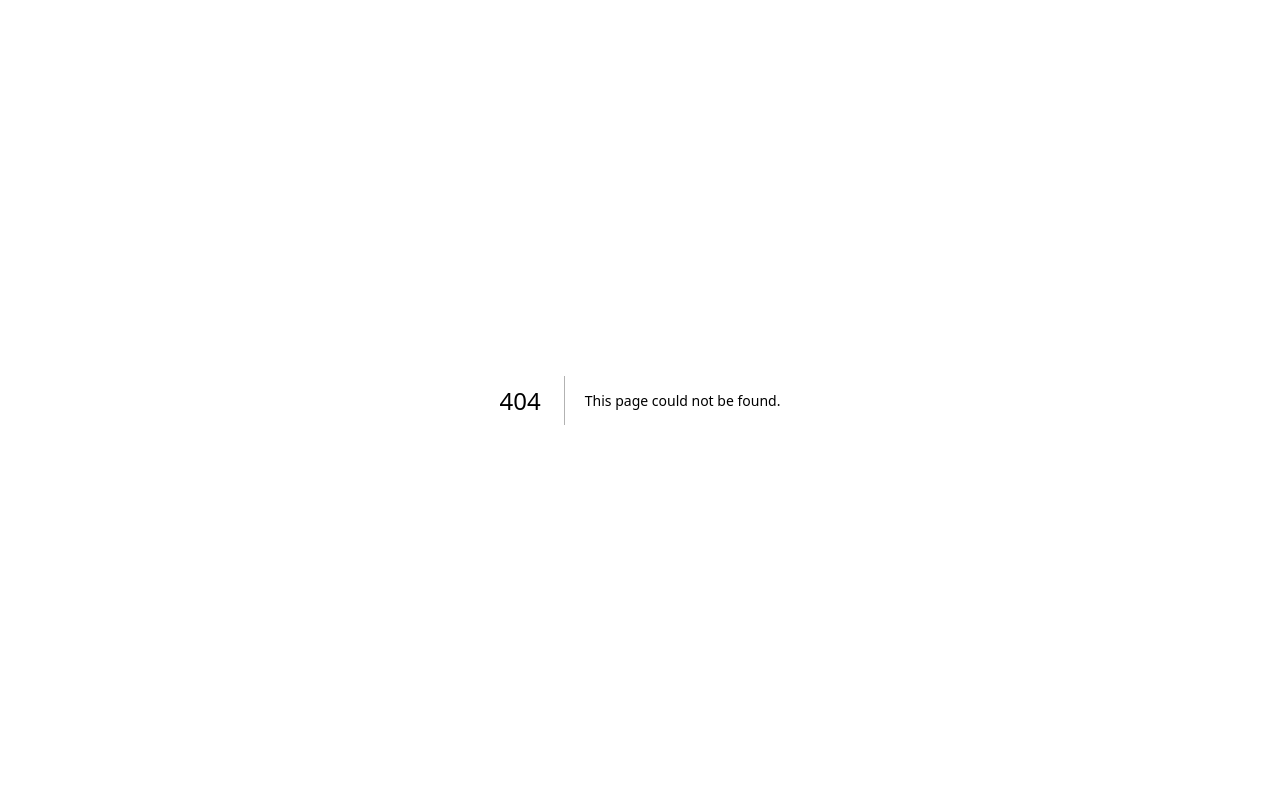
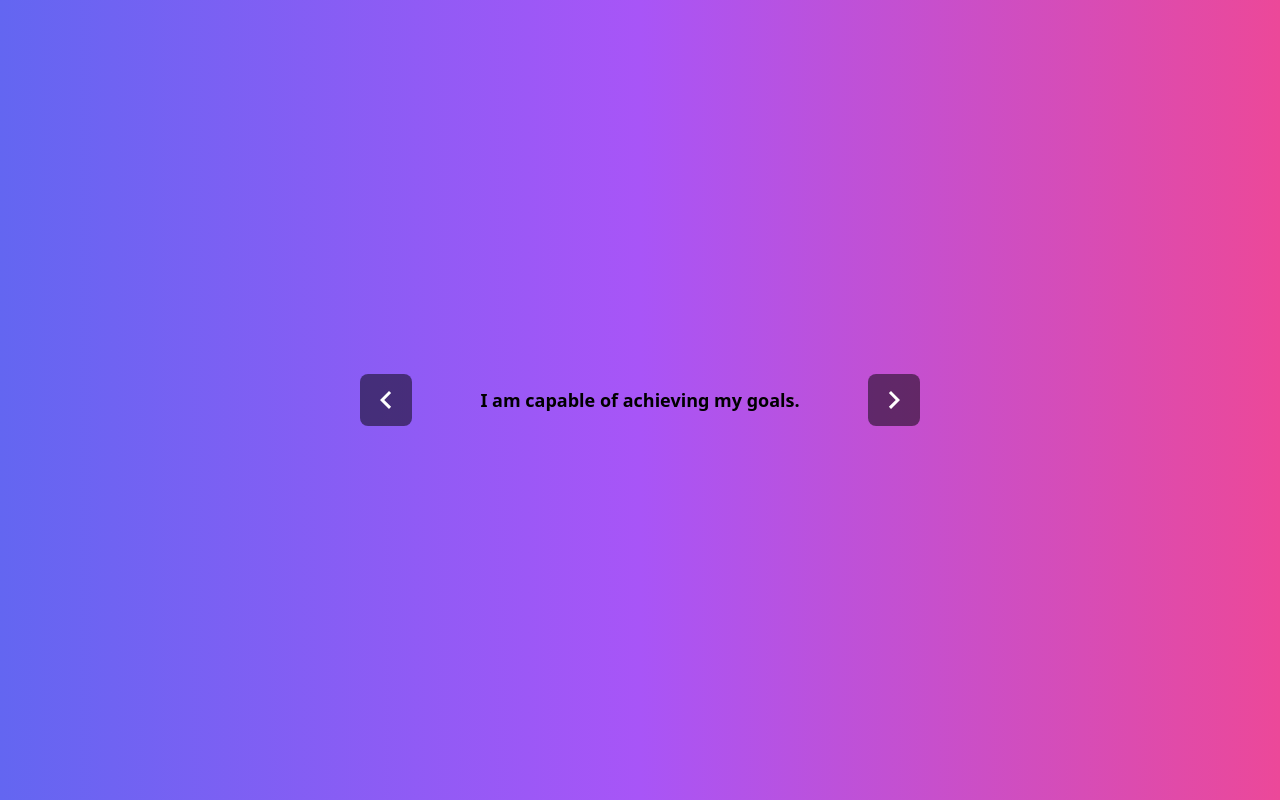
Before and after one commit to Deebee-e/KidSpiration, a Next.js app in the folder kidspiration/: page /affirmations in a window 1280 px wide. Before the commit this address had no page. Built offline with nearby package versions, Linux system fonts and the light colour scheme.

Commit message:
feat: Create carousel and add initial affirmations

```diff
--- /dev/null
+++ b/kidspiration/src/app/affirmations/page.tsx
@@ -0,0 +1,75 @@
+"use client";
+
+import React, { useState, useRef } from "react";
+import Icon from '@mdi/react';
+import { mdiChevronRight, mdiChevronLeft } from '@mdi/js';
+
+export default function Affirmation() {
+  const affirmations = [
+    "I am capable of achieving my goals.",
+    "I am confident in my abilities.",
+    "I am worthy of happiness and success.",
+    "I believe in myself, I am capable of amazing things.",
+    "I embrace change and welcome new beginnings.",
+    "I am Unique and Special, Not like anyone else.",
+    "I am inferior to No one, I know who I am.",
+    "I am a Star, NO One can dull my sparkle.",
+    "I am worthy of love and I am loved ",
+    "I am not timid. I am bold and full of energy.",
+    "I am capable of making a lot of difference in the world",
+    "I am a burst of fine flavours. I spread good energy everywhere I go.",
+    "I excel in everything I put my mind to.",
+    "I believe in my myself, My dreams are valid. My dreams will come true!",
+    "I Know that everyday may not be good but 'I am a good thing' everyday",
+    "I am braver than I Believe, I am Stronger than I seem and Smarter than I think",
+    "I carry something great inside of me, The world is waiting for ‘me to happen’",
+    "I am amazing, I am beautiful, I am God’s child, The Apple of His eyes.",
+  ];
+
+  const [currentSlide, setCurrentSlide] = useState(0);
+  const slideRef = useRef(null);
+
+  const nextSlide = () => {
+    setCurrentSlide((prevSlide) =>
+      prevSlide === affirmations.length - 1 ? 0 : prevSlide + 1
+    );
+  };
+
+  const prevSlide = () => {
+    setCurrentSlide((prevSlide) =>
+      prevSlide === 0 ? affirmations.length - 1 : prevSlide - 1
+    );
+  };
+
+  return (
+    <main className="flex min-h-screen flex-col items-center justify-center p-12 bg-gradient-to-r from-indigo-500 via-purple-500 to-pink-500">
+      <div className="relative w-full max-w-xl text-center">
+        <div
+          className="flex justify-center items-center h-auto overflow-hidden"
+          ref={slideRef}
+        >
+          {affirmations.map((affirmation, index) => (
+            <div
+              key={index}
+              className={`${index === currentSlide ? "flex" : "hidden"} flex justify-center items-center`}
+            >
+              <p className="text-lg font-semibold text-black">{affirmation}</p>
+            </div>
+          ))}
+        </div>
+        <button
+          className="absolute left-2 top-1/2 transform -translate-y-1/2 bg-black bg-opacity-50 text-white p-2 rounded-lg hover:bg-opacity-70"
+          onClick={prevSlide}
+        >
+          <Icon path={mdiChevronLeft} size={1.5} />
+        </button>
+        <button
+          className="absolute right-2 top-1/2 transform -translate-y-1/2 bg-black bg-opacity-50 text-white p-2 rounded-lg hover:bg-opacity-70"
+          onClick={nextSlide}
+        >
+          <Icon path={mdiChevronRight} size={1.5} />
+        </button>
+      </div>
+    </main>
+  );
+}
```
